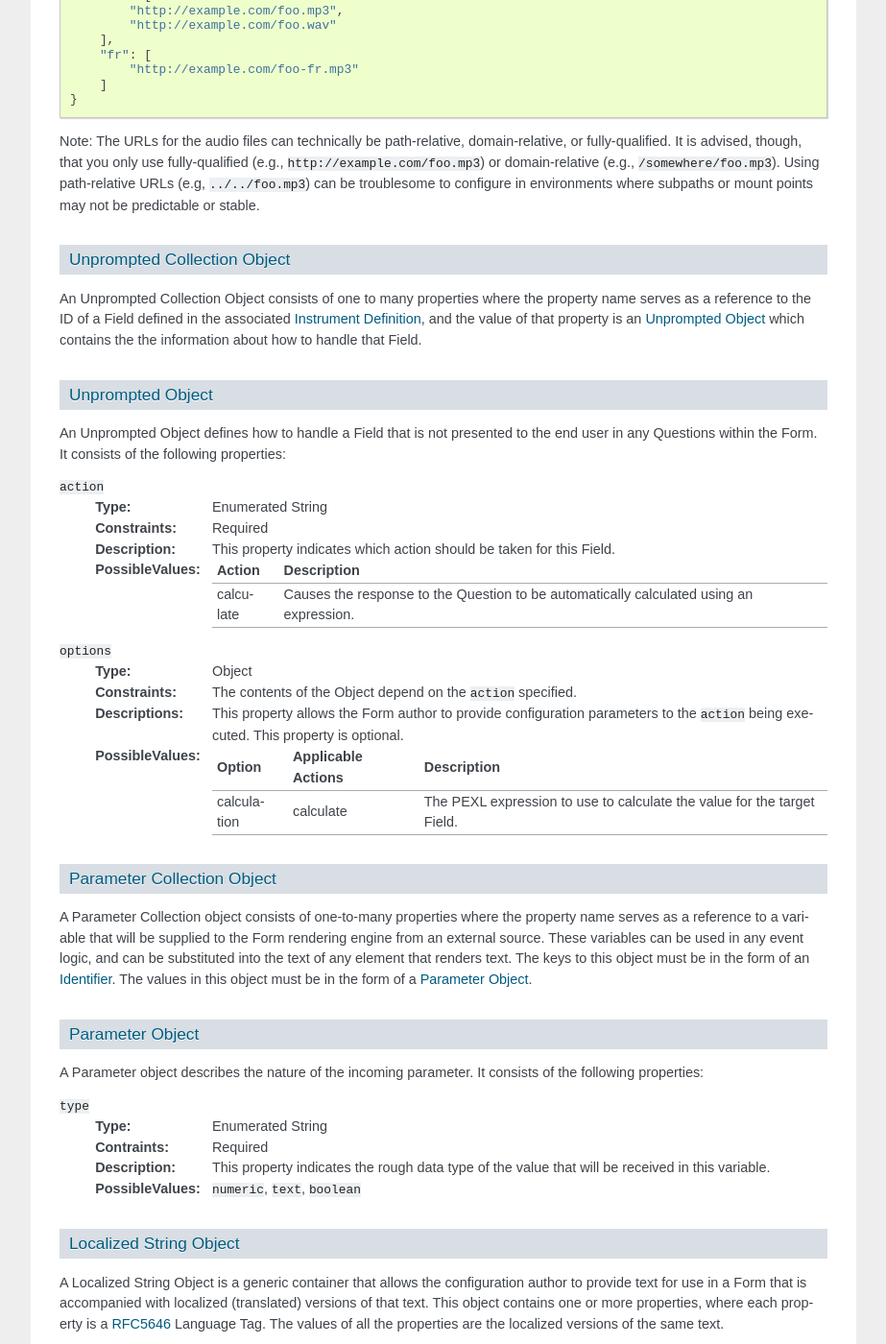
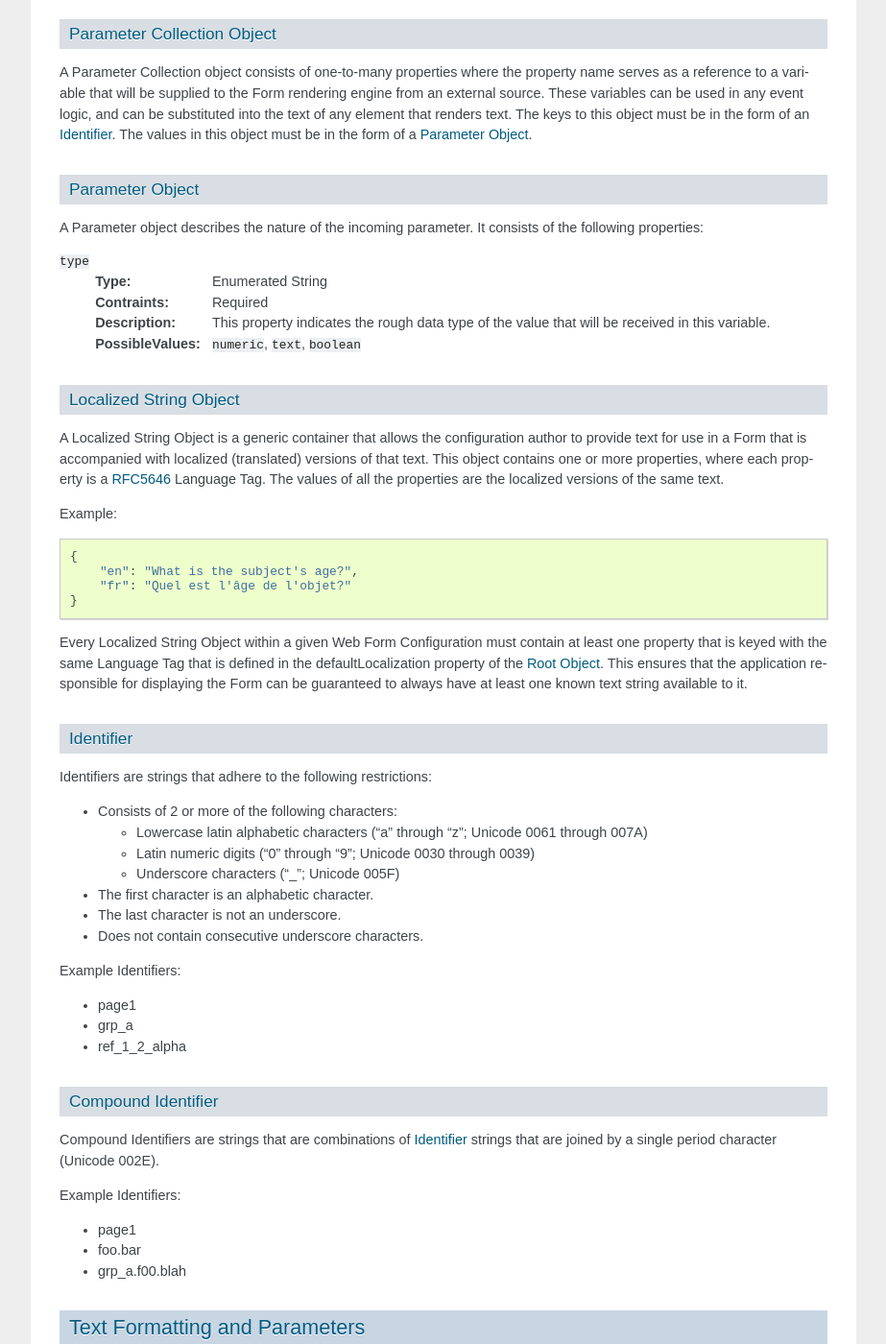
Before and after one commit to prometheusresearch/rios, a Sphinx documentation site: the page built from docs/source/web_form_specification.rst, in a window 1280 px wide and 1400 px high, scrolled down 7830 px. Shown: the whole window at 96% size, without its empty margins (198-1121 px from the left). Built offline with Sphinx 7.4.7, drawn with Linux system fonts in a browser that asks for light colours; some of the changed text lies outside the part shown.

Commit message:
Removed calculations and unprompted from forms

```diff
--- a/docs/source/web_form_specification.rst
+++ b/docs/source/web_form_specification.rst
@@ -57,12 +57,6 @@ The Root Object of a Web Form Configuration consists of several properties:
                   Elements) that the Form is made up of. The order that the
                   Pages are placed in this property is the same order that they
                   will be presented on the front end.
-
-``unprompted``
-    :Type: `Unprompted Collection Object`_
-    :Description: This property contains information about how to handle all
-                  Fields from the Instrument that are not included in any
-                  Questions.
 
 ``parameters``
     :Type: `Parameter Collection Object`_
@@ -303,7 +297,6 @@ particular condition is met. This object consists of the following properties:
                      disable            question, header, text, divider Yes                 Shows the element to the user, but does not allow them to interact with or respond to it.
                      hideEnumeration    question                        No                  Hides the specified enumerations (in ``enumeration`` and ``enumerationSet`` Questions) from the user.
                      fail               question                        No                  Causes the response to the Question to be considered "invalid", meaning the user must change it before they can successfully complete the Form.
-                     calculate          question                        No                  Causes the response to the Question to be automatically calculated using an expression.
                      ================== =============================== =================== ===========
 
 ``targets``
@@ -326,9 +319,8 @@ particular condition is met. This object consists of the following properties:
     :PossibleValues: ============== =================== ===========
                      Option         Applicable Actions  Description
                      ============== =================== ===========
-                     text           fail                A `Localized String Object`_ that contains the error message to show on the target question.
-                     enumerations   hideEnumeration     A list of enumeration IDs to hide on the target question.
-                     calculation    calculate           The PEXL expression to use to calculate the value for the target Question.
+                     text           fail                A `Localized String Object`_ that contains the error message to show on the target question. Required.
+                     enumerations   hideEnumeration     A list of enumeration IDs to hide on the target question. Required.
                      ============== =================== ===========
 
 
@@ -418,45 +410,6 @@ fully-qualified (e.g., ``http://example.com/foo.mp3``) or domain-relative
 (e.g, ``../../foo.mp3``) can be troublesome to configure in environments where
 subpaths or mount points may not be predictable or stable.
 
-
-Unprompted Collection Object
-----------------------------
-An Unprompted Collection Object consists of one to many properties where the
-property name serves as a reference to the ID of a Field defined in the
-associated :doc:`Instrument Definition </instrument_specification>`, and the
-value of that property is an `Unprompted Object`_ which contains the the
-information about how to handle that Field.
-
-
-Unprompted Object
------------------
-An Unprompted Object defines how to handle a Field that is not presented to
-the end user in any Questions within the Form. It consists of the
-following properties:
-
-``action``
-    :Type: Enumerated String
-    :Constraints: Required
-    :Description: This property indicates which action should be taken for this
-                  Field.
-    :PossibleValues: ================== ===========
-                     Action             Description
-                     ================== ===========
-                     calculate          Causes the response to the Question to be automatically calculated using an expression.
-                     ================== ===========
-
-``options``
-    :Type: Object
-    :Constraints: The contents of the Object depend on the ``action``
-                  specified.
-    :Descriptions: This property allows the Form author to provide
-                   configuration parameters to the ``action`` being executed.
-                   This property is optional.
-    :PossibleValues: ============== =================== ===========
-                     Option         Applicable Actions  Description
-                     ============== =================== ===========
-                     calculation    calculate           The PEXL expression to use to calculate the value for the target Field.
-                     ============== =================== ===========
 
 Parameter Collection Object
 ---------------------------
```
